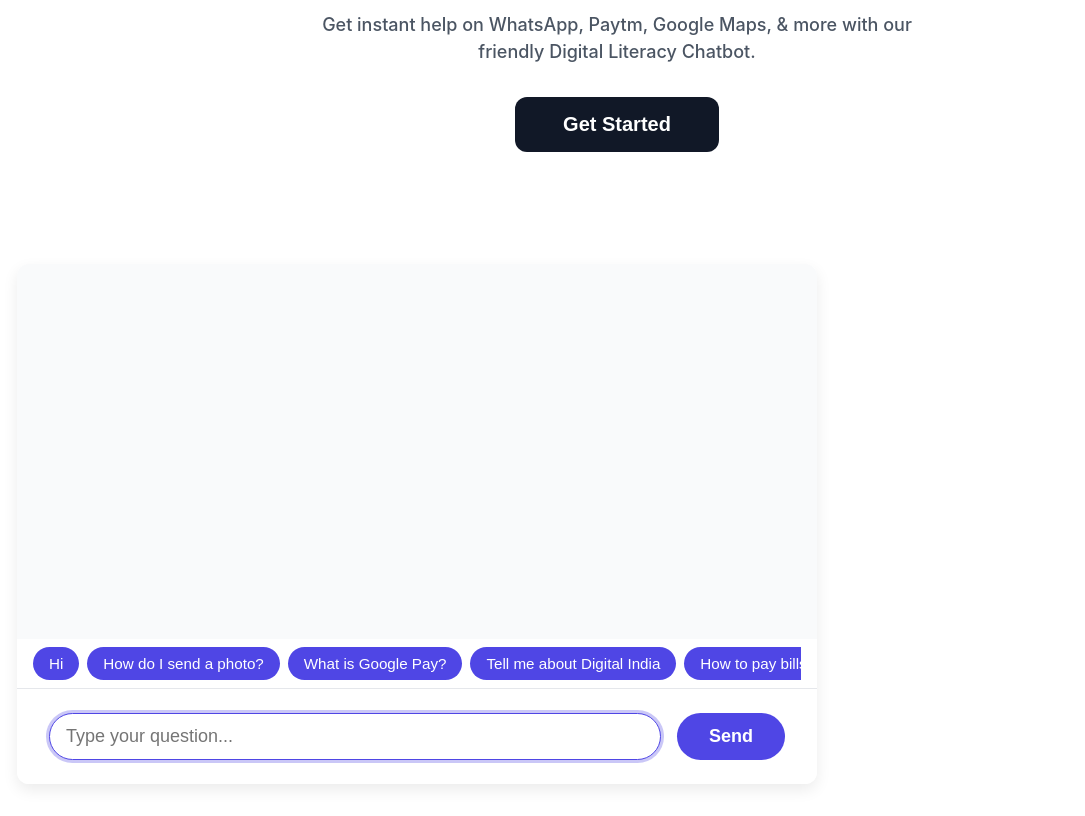
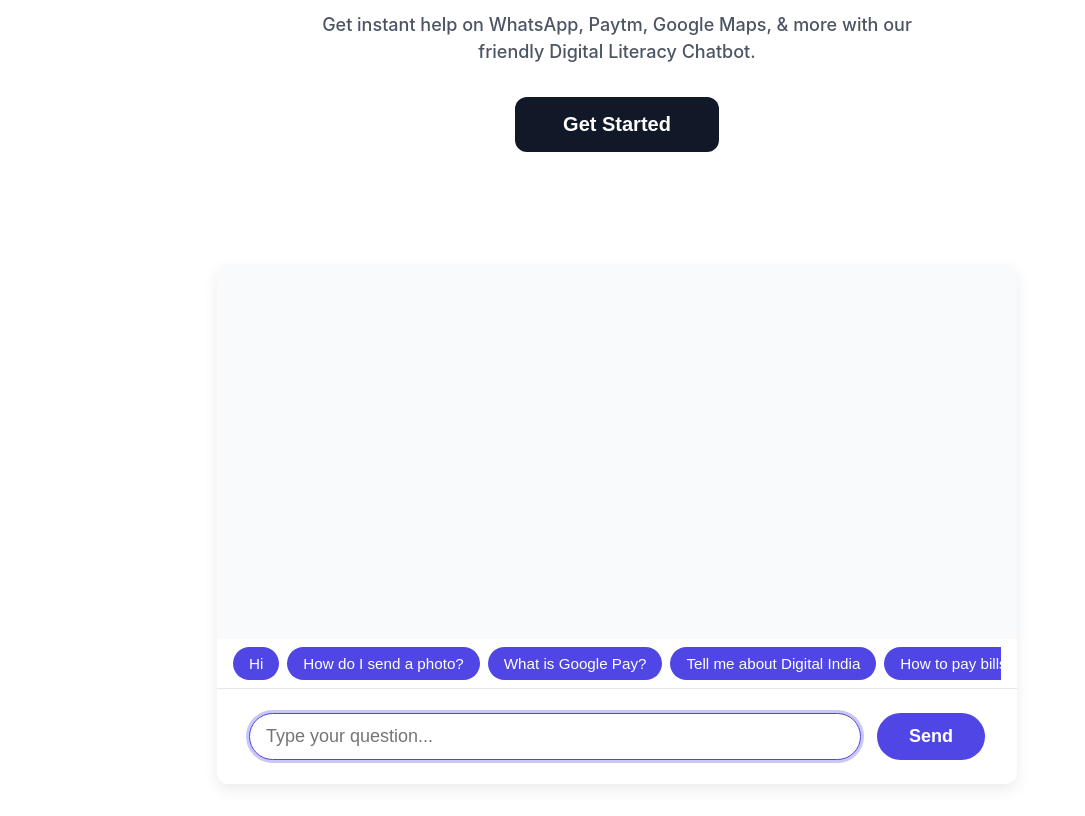
Before and after one commit to Shivam-3004/DLC-Chatbot, a plain HTML site: page index.html in a window 1280 px wide. Shown: the part 285-1101 px from the top of the page, without its empty margins (23-1108 px from the left). Drawn offline with Linux system fonts and the light colour scheme.

Commit message:
Project Done!

```diff
--- a/index.html
+++ b/index.html
@@ -128,6 +128,7 @@
         display: flex;
         flex-direction: column;
         height: 520px;
+        margin: 0 auto; /* centers the chatbox */
       }
       .chat-messages {
         flex-grow: 1;
```
